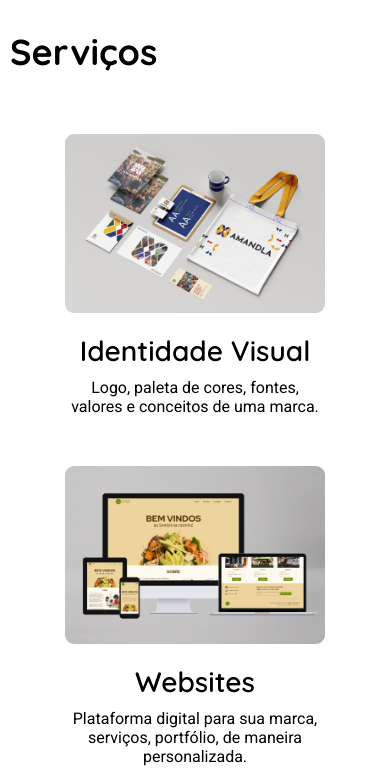
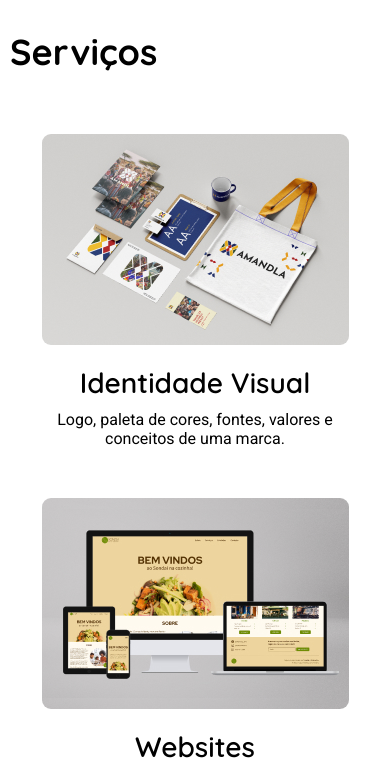
Before and after one commit to sondai-web-developer/maji-design, a website built with webpack: page index.html in a window 390 px wide. Shown: the part 700-1471 px from the top of the page. Built offline with nearby package versions, Linux system fonts and the light colour scheme.

Commit message:
responsivo no mobile ajustado

```diff
--- a/css/pag-principal/servicos.css
+++ b/css/pag-principal/servicos.css
@@ -9,7 +9,7 @@
 }
 
 .item_servicos{
-    max-width: 260px;
+    max-width: 307x;
 }
 
 .item_servicos>img{
@@ -32,13 +32,12 @@
     max-width: 307px;
 }
 
-@media (min-width:555px){
+@media (min-width:628px){
     .item_servicos{
+        max-width: 260px;
         margin: 0 5px;
     }
-}
 
-@media (min-width:577px){
     .item_servicos:nth-child(2){
         margin-top: 0px;
     }
```
